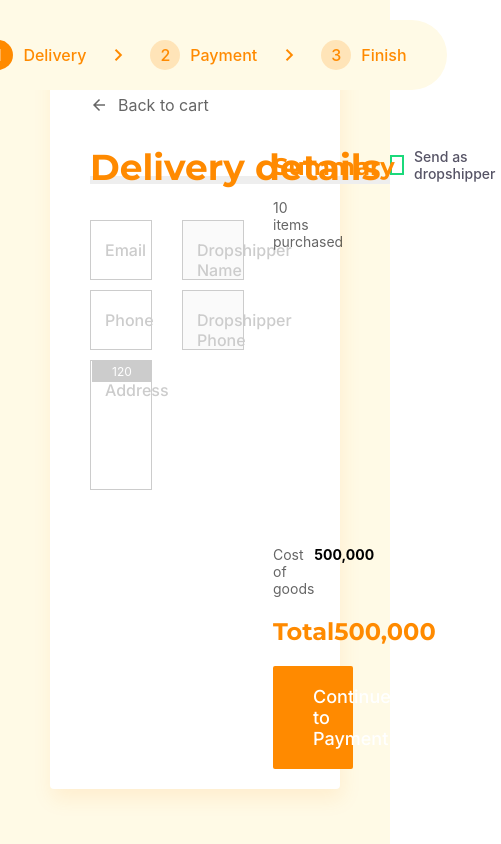
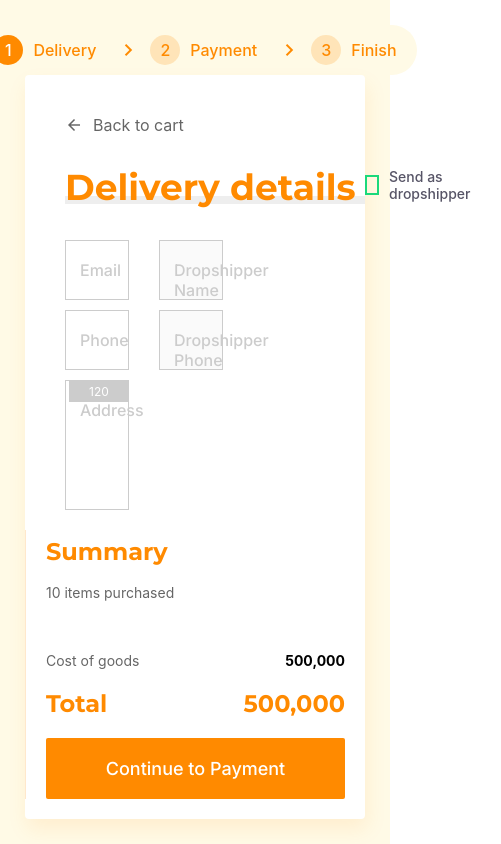
Before and after one commit to rasyidrmhd/Checkout-Simulation, a React (Create React App) app: page / in a window 390 px wide. Shown: the whole page, 501 px wide, since content can reach past the window. Built offline with nearby package versions, Linux system fonts and the light colour scheme.

Commit message:
starting setup responsive

```diff
--- a/src/App.js
+++ b/src/App.js
@@ -1,6 +1,6 @@
 import React from "react";
 import { useForm } from "react-hook-form";
-import { Box } from "./components";
+import { AppBox, Box, WhiteBox } from "./components";
 import Delivery from "./components/delivery";
 import Finish from "./components/finish";
 import Shipment from "./components/shipment";
@@ -64,9 +64,9 @@ function App() {
   }, []);
 
   return (
-    <Box position="relative" backgroundColor="#fffae6" padding="55px 50px" minHeight="100vh" display="flex" justifyContent="center">
+    <AppBox position="relative" backgroundColor="#fffae6" display="flex" justifyContent="center">
       <Stepper step={step} />
-      <Box as="form" onSubmit={handleSubmit(onSubmit)} backgroundColor="white" borderRadius="4px" boxShadow="2px 10px 20px rgba(255, 138, 0, 0.1)" width="100%" display="flex">
+      <WhiteBox as="form" onSubmit={handleSubmit(onSubmit)} backgroundColor="white" borderRadius="4px" boxShadow="2px 10px 20px rgba(255, 138, 0, 0.1)" width="100%" height="100%" display="flex">
         {(() => {
           switch (step) {
             case 1:
@@ -78,8 +78,8 @@ function App() {
           }
         })()}
         <Summary field={field} errors={errors} step={step} setStep={setStep} setValue={setValue} />
-      </Box>
-    </Box>
+      </WhiteBox>
+    </AppBox>
   );
 }
 
--- a/src/components/Stepper.js
+++ b/src/components/Stepper.js
@@ -1,5 +1,5 @@
 import React from "react";
-import { Box, Text } from ".";
+import { Box, StepperBox, Text } from ".";
 import Icon from "./Icon";
 
 const StepperGroup = ({ children, step, active, showArrow = true }) => {
@@ -22,13 +22,13 @@ const StepperGroup = ({ children, step, active, showArrow = true }) => {
 
 const Stepper = ({ step }) => {
   return (
-    <Box backgroundColor="#fffae6" padding="20px 40px" borderRadius="35px" display="flex" gap="20px" top="20px" position="absolute">
+    <StepperBox backgroundColor="#fffae6" borderRadius="35px" display="flex">
       {["Delivery", "Payment", "Finish"].map((text, idx) => (
         <StepperGroup step={idx + 1} key={idx} showArrow={idx !== 2} active={step >= idx + 1}>
           {text}
         </StepperGroup>
       ))}
-    </Box>
+    </StepperBox>
   );
 };
 
--- a/src/components/Summary/index.js
+++ b/src/components/Summary/index.js
@@ -1,5 +1,5 @@
 import React from "react";
-import { Box, Button, Text } from "..";
+import { Box, Button, SummaryBox, Text } from "..";
 import Divider from "../Divider";
 import DeliveryItem from "./DeliveryItem";
 import PriceItem from "./PriceItem";
@@ -21,7 +21,7 @@ const Summary = ({ field, errors, step, setStep, setValue }) => {
     setValue("total", 500000 + (step !== 1 ? price[field.shipment] : 0) + (field.dropshipEnable ? 5900 : 0));
   }, [step]);
   return (
-    <Box display="flex" height="100%" width="30%" padding="90px 0 0">
+    <SummaryBox display="flex" height="100%">
       <Divider orientation="vertical" height="calc(100% - 20px)" thickness="1px" backgroundColor="#FF8A00" opacity="20%" />
       <Box display="flex" flexDirection="column" height="100%" width="100%" padding="0 20px 20px" justifyContent="space-between">
         <Box display="flex" flexDirection="column" gap="10px">
@@ -60,7 +60,7 @@ const Summary = ({ field, errors, step, setStep, setValue }) => {
           )}
         </Box>
       </Box>
-    </Box>
+    </SummaryBox>
   );
 };
 
--- a/src/components/index.js
+++ b/src/components/index.js
@@ -29,9 +29,49 @@ export const Box = styled.div`
   gap: ${(props) => props.gap};
   align-items: ${(props) => props.alignItems};
   justify-content: ${(props) => props.justifyContent};
+  align-self: ${(props) => props.alignSelf};
   border: ${(props) => props.border};
   cursor: ${(props) => props.cursor};
   opacity: ${(props) => props.opacity};
+`;
+
+export const AppBox = styled(Box)`
+  width: 100vw;
+  height: 100vh;
+  padding: 55px 50px;
+  @media only screen and (max-width: 768px) {
+    flex-direction: column;
+    padding: 25px 25px;
+  }
+`;
+
+export const WhiteBox = styled(Box)`
+  flex-direction: row;
+  @media only screen and (max-width: 768px) {
+    flex-direction: column;
+  }
+`;
+
+export const StepperBox = styled(Box)`
+  position: absolute;
+  top: 20px;
+  padding: 20px 40px;
+  gap: 20px;
+  @media only screen and (max-width: 768px) {
+    align-self: center;
+    position: static;
+    padding: 10px 20px;
+    gap: 10px;
+  }
+`;
+
+export const SummaryBox = styled(Box)`
+  padding: 90px 0 0;
+  width: 30%;
+  @media only screen and (max-width: 768px) {
+    padding: 0;
+    width: 100%;
+  }
 `;
 
 export const Button = styled.button`
```
